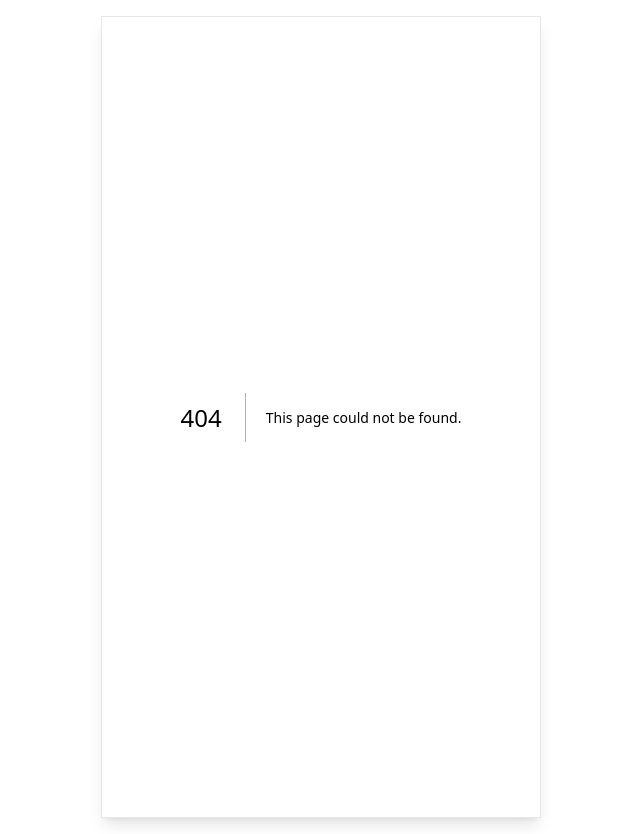
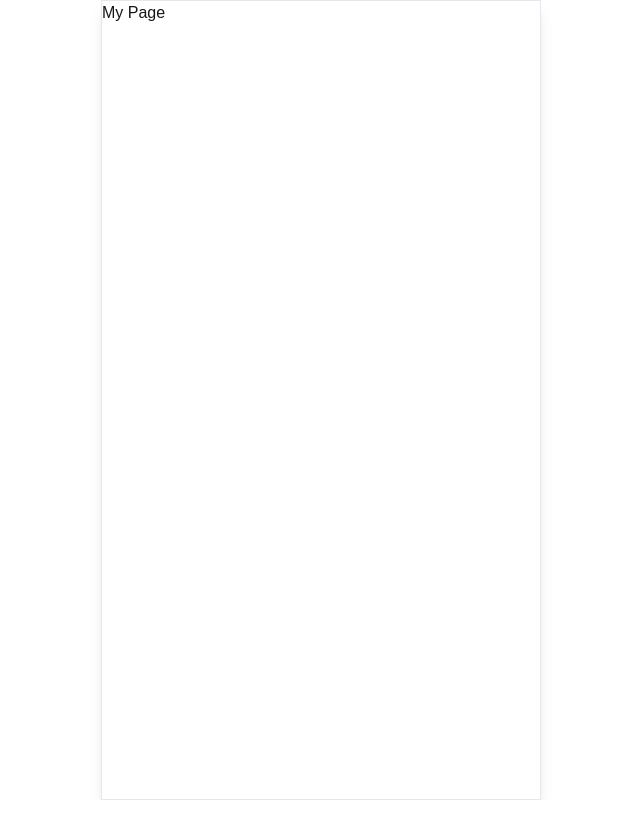
Before and after one commit to gomie1/Boindang, a Next.js app in the folder frontend/boindang/: page /mypage in a window 1280 px wide. Before the commit this address had no page. Shown: the whole page, without its empty margins (319-959 px from the left). After the commit the page ends 800 px from the top, so only its background shows below. Built offline with nearby package versions, Linux system fonts and the light colour scheme.

Commit message:
[fe] fix: theme-color fix

```diff
--- a/frontend/boindang/src/app/layout.tsx
+++ b/frontend/boindang/src/app/layout.tsx
@@ -16,12 +16,12 @@ export const metadata: Metadata = {
   title: "보인당",
   description: "보인당 앱",
   manifest: "/manifest.json",
-  themeColor: "#FFFFFF",
   appleWebApp: {
     capable: true,
     statusBarStyle: "default",
     title: "보인당",
   },
+  applicationName: "보인당",
 };
 
 export default function RootLayout({
@@ -34,7 +34,7 @@ export default function RootLayout({
       <body
         className={`${geistSans.variable} ${geistMono.variable} antialiased`}
       >
-        <div className="w-full md:mx-auto md:max-w-[440px] min-h-screen bg-white md:border md:border-gray-200 md:shadow-lg md:my-4">
+        <div className="w-full md:mx-auto md:max-w-[440px] min-h-screen bg-white border border-gray-200 shadow-lg">
           <main>
             {children}
           </main>
--- /dev/null
+++ b/frontend/boindang/src/app/mypage/page.tsx
@@ -0,0 +1,7 @@
+export default function MyPage() {
+    return (
+        <div>
+            <h1>My Page</h1>
+        </div>
+    )
+}
--- /dev/null
+++ b/frontend/boindang/src/app/viewport.ts
@@ -0,0 +1,5 @@
+export const viewport = {
+    width: "device-width",
+    initialScale: 1,
+    themeColor: "#ffffff",
+  };
```
